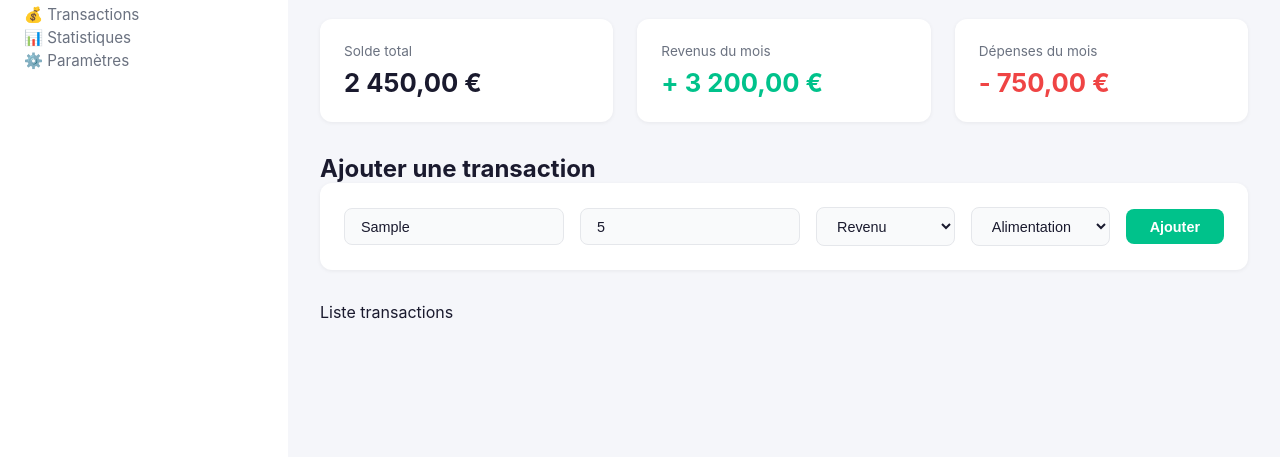
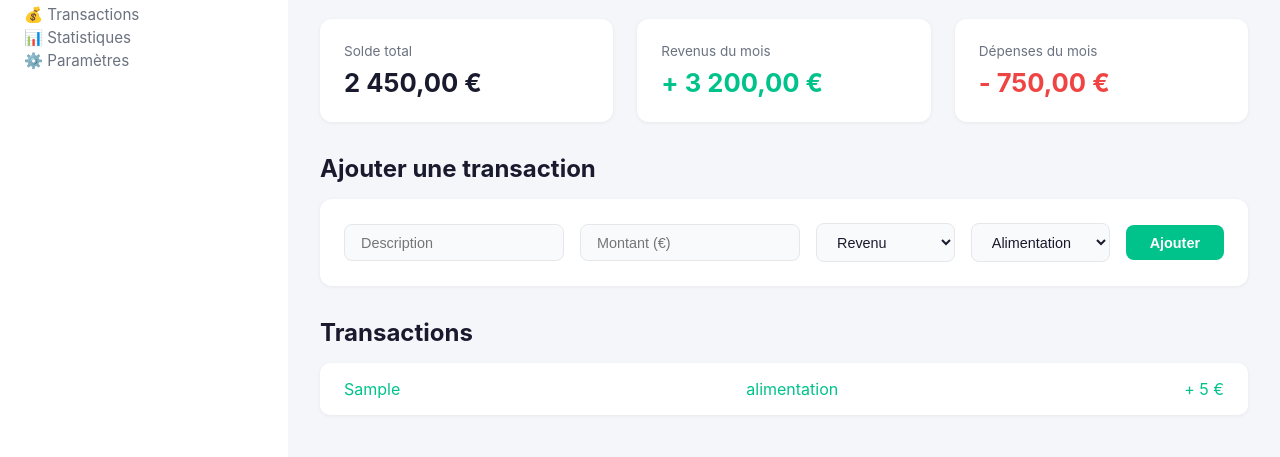
Before and after one commit to ColineRbm/Kapsul, a plain HTML site: page index.html in a window 1280 px wide. Both pictures are taken after typing "Sample", "5" into the empty fields and a click on the button "Ajouter". Shown: the part 101-558 px from the top of the page. Drawn offline with Linux system fonts and the light colour scheme.

Commit message:
add button for register transactions

```diff
--- a/index.html
+++ b/index.html
@@ -56,10 +56,14 @@
               <button id="button-add">Ajouter</button>
             </div>
           </section>
-          <section>Liste transactions</section>
+          <section class="transactions-section">
+            <h2>Transactions</h2>
+            <div id="transactions-list"></div>
+          </section>
         </main>
       </div>
     </div>
     <footer></footer>
+    <script src="script.js"></script>
   </body>
 </html>
--- /dev/null
+++ b/script.js
@@ -0,0 +1,32 @@
+const addButton = document.getElementById("button-add");
+
+addButton.addEventListener("click", function () {
+  const description = document.getElementById("description").value;
+  const montant = document.getElementById("montant").value;
+  const type = document.getElementById("type").value;
+  const categorie = document.getElementById("categorie").value;
+
+  const transaction = {
+    description: description,
+    montant: parseFloat(montant),
+    type: type,
+    categorie: categorie,
+  };
+
+  const liste = document.getElementById("transactions-list");
+
+  liste.innerHTML += `
+  <div class="transaction-item ${transaction.type}">
+    <span>${transaction.description}</span>
+    <span>${transaction.categorie}</span>
+    <span class="${transaction.type}">
+        ${transaction.type === "expense" ? "- " : "+ "}${transaction.montant} €
+    </span>
+    </div>
+  `;
+
+  document.getElementById("description").value = "";
+  document.getElementById("montant").value = "";
+
+  console.log(transaction);
+});
--- a/style.css
+++ b/style.css
@@ -98,6 +98,10 @@ body {
   color: #ef4444;
 }
 
+.form-section h2 {
+  margin-bottom: 1rem;
+}
+
 .form-div {
   display: flex;
   gap: 1rem;
@@ -134,3 +138,17 @@ body {
 .form-div button:hover {
   background-color: #00a876;
 }
+
+.transactions-section h2 {
+  margin-bottom: 1rem;
+}
+
+.transaction-item {
+  display: flex;
+  justify-content: space-between;
+  padding: 1rem 1.5rem;
+  background-color: white;
+  border-radius: 10px;
+  margin-bottom: 0.75rem;
+  box-shadow: 0 1px 4px rgba(0, 0, 0, 0.06);
+}
```
